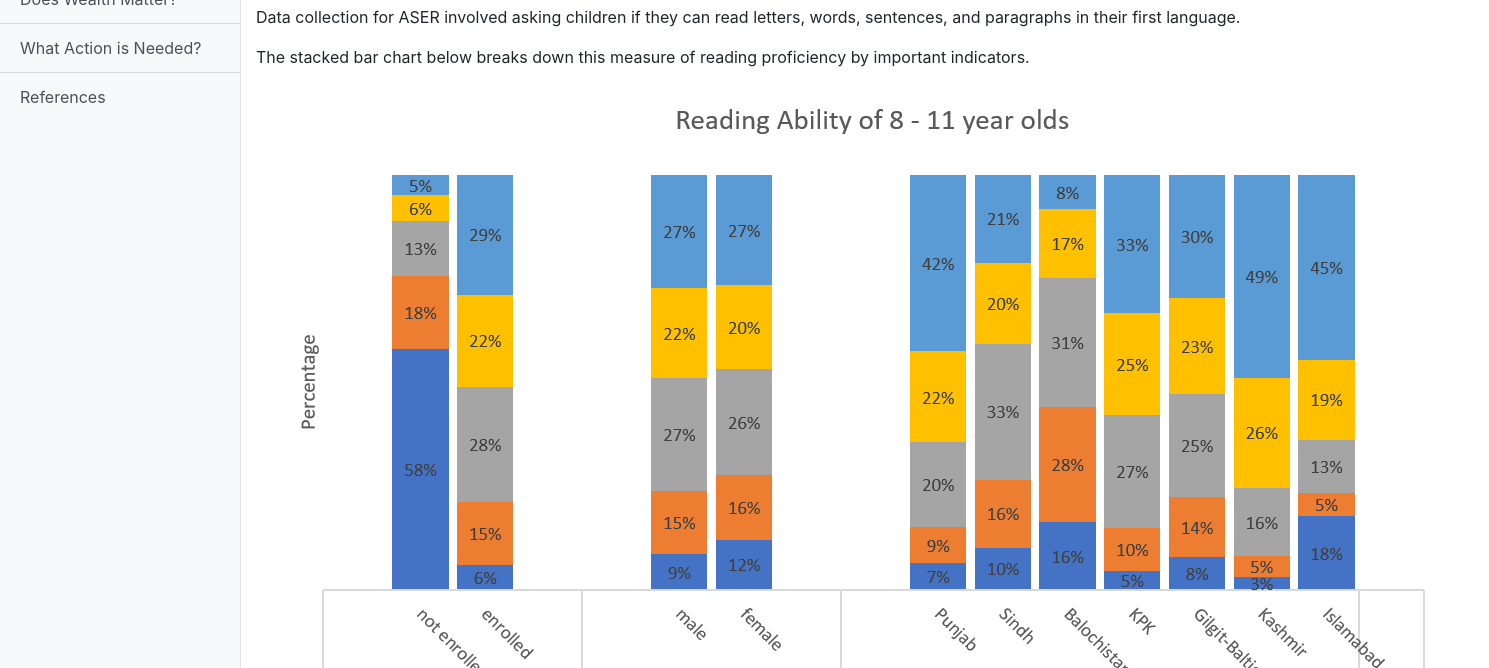
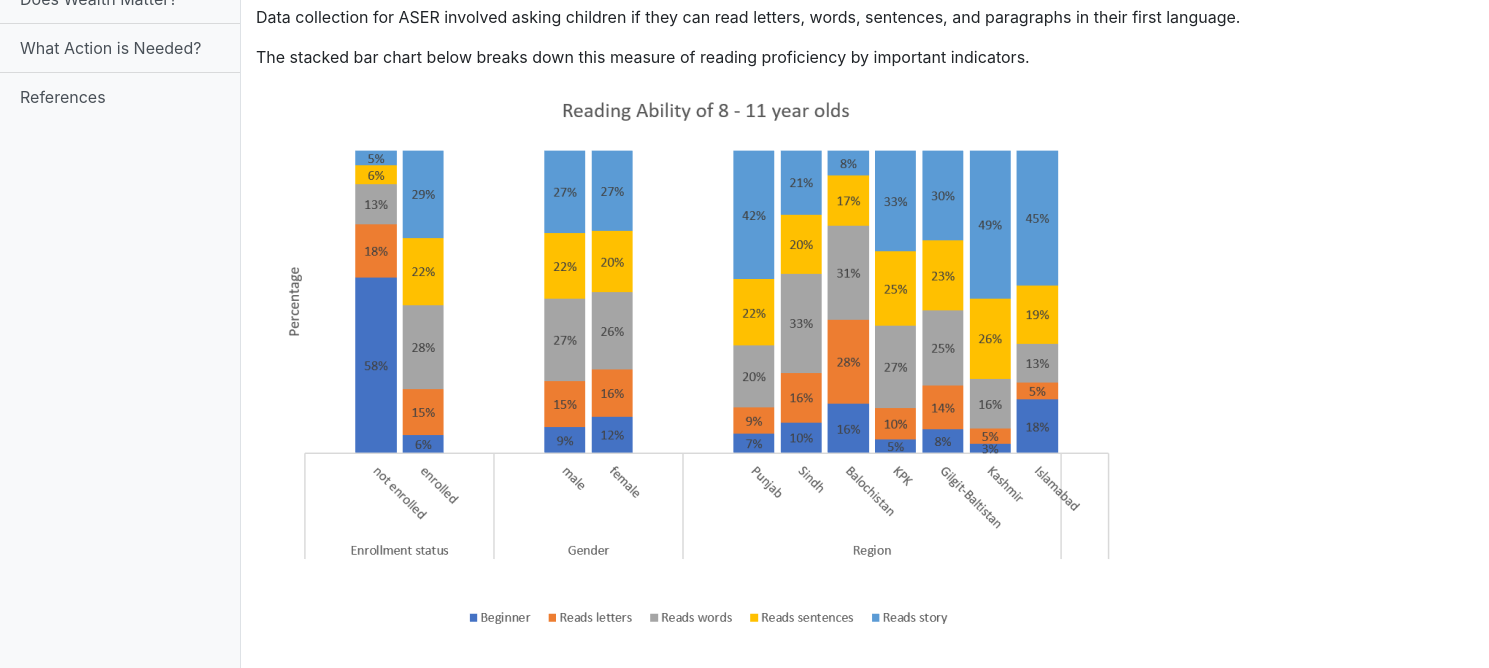
Before and after one commit to rhashimo/a3-education, a website: page snapshot.html in a window 1280 px wide. Shown: the part 132-800 px from the top of the page, 1489 px wide, since content can reach past the window. Drawn offline with Linux system fonts and the light colour scheme.

Commit message:
add resized graphic for stacked snapshot barchart

```diff
--- a/snapshot.html
+++ b/snapshot.html
@@ -60,7 +60,7 @@
         <h1 class="mt-4">Snapshot of landscape</h1>
         <p>Data collection for ASER involved asking children if they can read letters, words, sentences, and paragraphs in their first language.</p>
         <p>The stacked bar chart below breaks down this measure of reading proficiency by important indicators.</p>
-        <img src="images/high_school_student_sprint1.png" alt="chart-snapshot">
+        <img src="images/high_school_student_sprint1_1.png" alt="chart-snapshot">
       </div>
     </div>
     <!-- /#page-content-wrapper -->
```
Also changed, not shown: images/high_school_student_sprint1_1.png (added).
